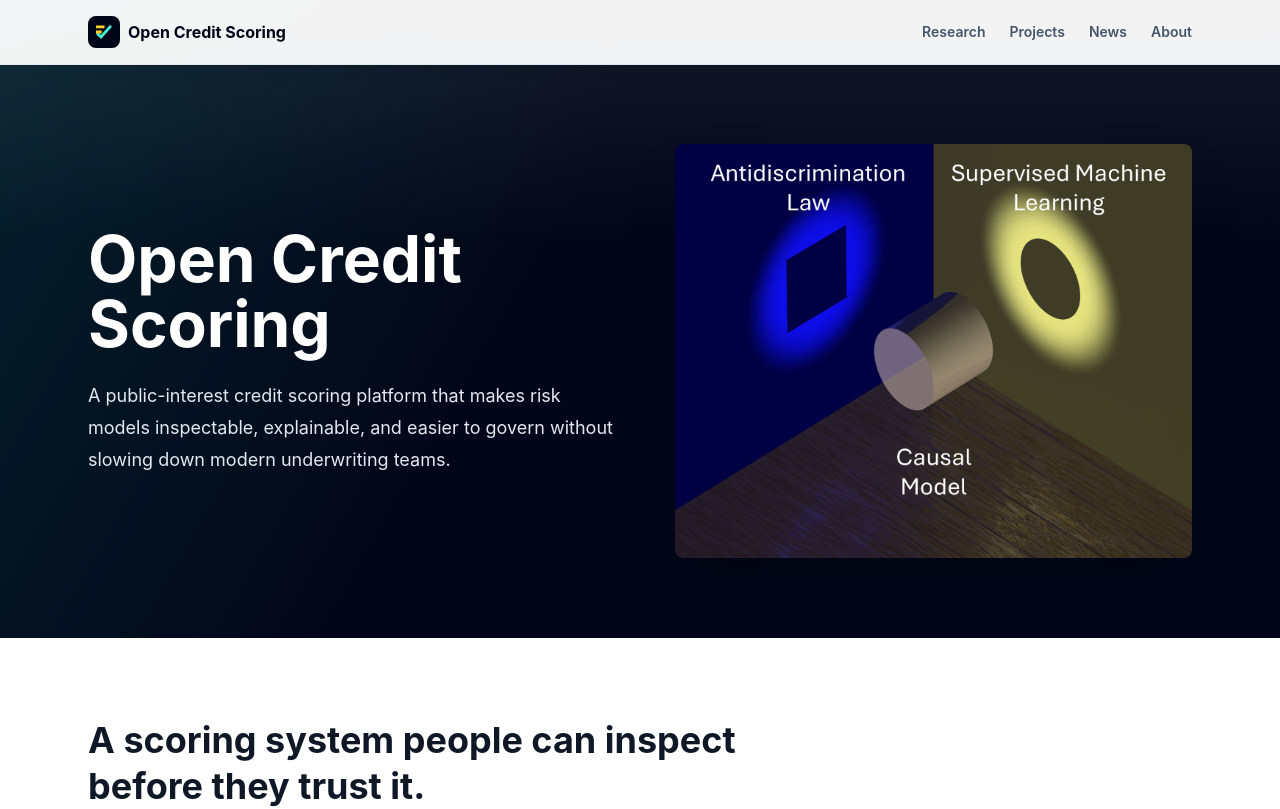
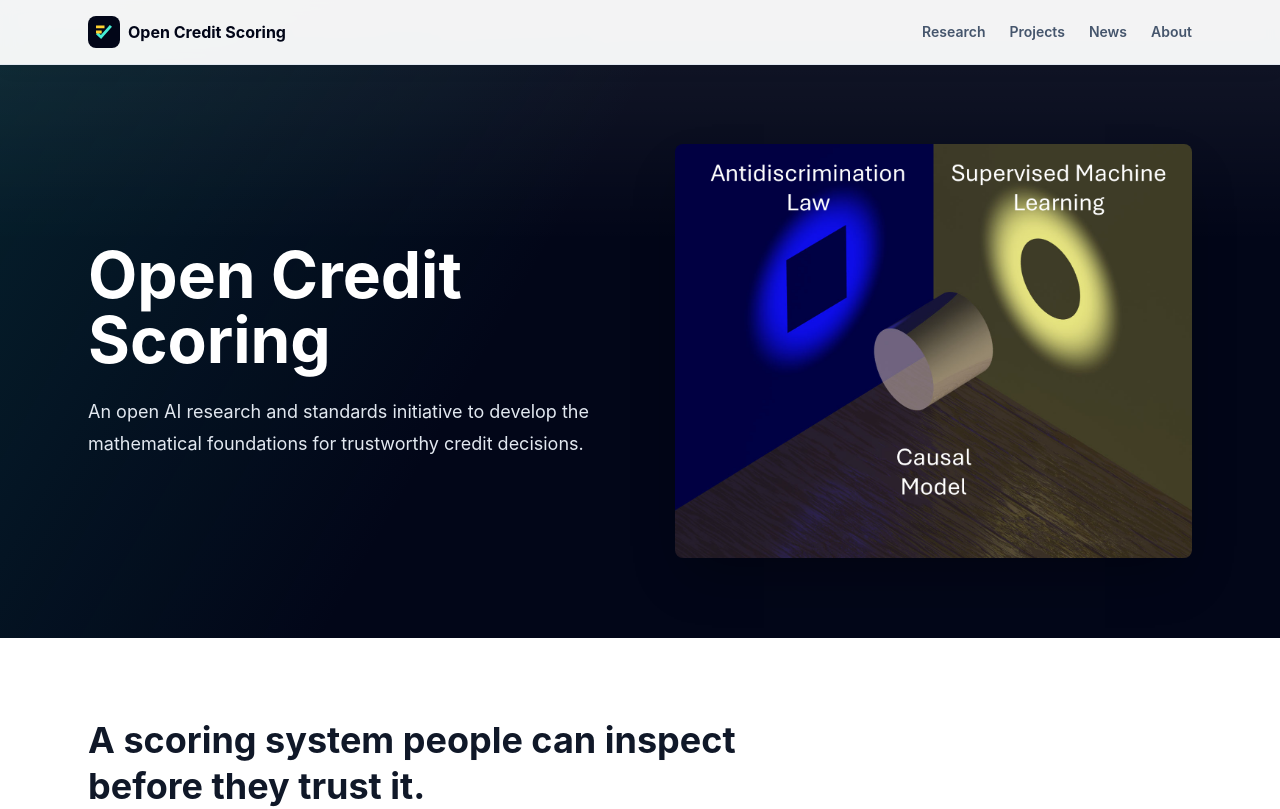
Before and after one commit to lamchr/opencreditscoring.org, a Next.js app: page / in a window 1280 px wide. Shown: the top 809 px of the page. Built offline with nearby package versions, Linux system fonts and the light colour scheme.

Commit message:
Update hero description

```diff
--- a/app/(default)/page.tsx
+++ b/app/(default)/page.tsx
@@ -48,9 +48,8 @@ export default function Home() {
               Open Credit Scoring
             </h1>
             <p className="mt-6 max-w-2xl text-lg leading-8 text-slate-200">
-              A public-interest credit scoring platform that makes risk models
-              inspectable, explainable, and easier to govern without slowing
-              down modern underwriting teams.
+              An open AI research and standards initiative to develop the
+              mathematical foundations for trustworthy credit decisions.
             </p>
           </div>
 
```
